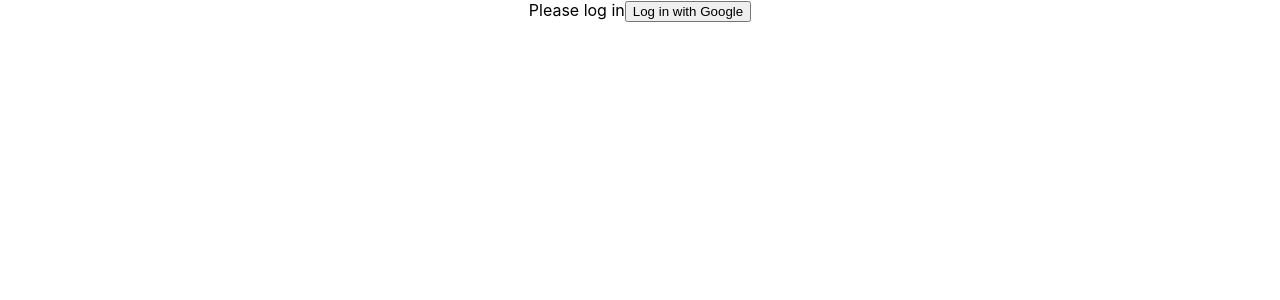
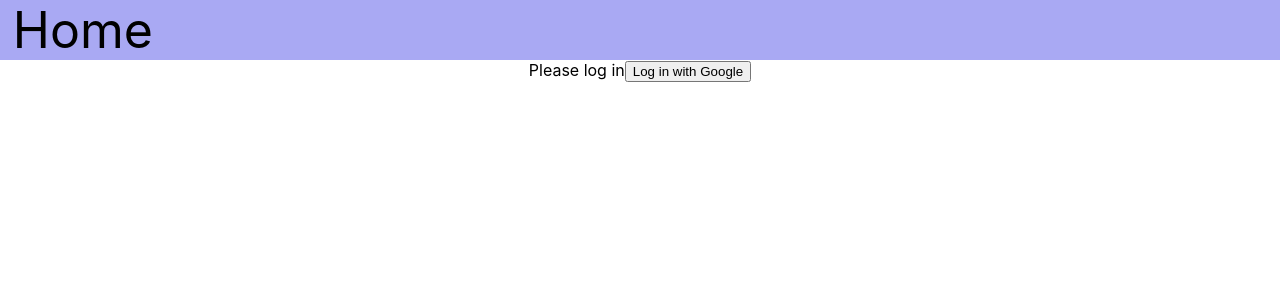
Before and after one commit to tim-rooman/2122-datasecurityopenauthentication, a React (Create React App) app in the folder openauth/: page / in a window 1280 px wide. Shown: the top 300 px of the page. Built offline with nearby package versions, Linux system fonts and the light colour scheme.

Commit message:
Adding basic css and log out feature.

```diff
--- a/openauth/src/App.css
+++ b/openauth/src/App.css
@@ -1,38 +1,29 @@
-.App {
+html {
+  font-size: 62.5%;  /* 1rem = 10px */
+ }
+
+ .App {
   text-align: center;
+  margin: 0;
+  padding: 0;
+  font-size: 1.6rem;
+}
+.header{
+  background-color: rgb(169, 169, 243);
+  font-size: 5rem;
+  display: flex;
+  justify-content: space-between;
+  padding-left: 1%;
+  padding-right: 1%;
+  align-items: center;
 }
 
-.App-logo {
-  height: 40vmin;
-  pointer-events: none;
+.header img{
+  width: 10rem;
+  height: 10rem;
+  border-radius: 5rem;
 }
 
-@media (prefers-reduced-motion: no-preference) {
-  .App-logo {
-    animation: App-logo-spin infinite 20s linear;
-  }
+.header span{
+  display: block;
 }
-
-.App-header {
-  background-color: #282c34;
-  min-height: 100vh;
-  display: flex;
-  flex-direction: column;
-  align-items: center;
-  justify-content: center;
-  font-size: calc(10px + 2vmin);
-  color: white;
-}
-
-.App-link {
-  color: #61dafb;
-}
-
-@keyframes App-logo-spin {
-  from {
-    transform: rotate(0deg);
-  }
-  to {
-    transform: rotate(360deg);
-  }
-}
--- a/openauth/src/App.js
+++ b/openauth/src/App.js
@@ -1,7 +1,12 @@
 import React, { useState } from "react";
 import "./App.css";
 import { authentication } from "./firebase-config";
-import { getAuth, signInWithPopup, GoogleAuthProvider } from "firebase/auth";
+import {
+  getAuth,
+  signInWithPopup,
+  GoogleAuthProvider,
+  signOut,
+} from "firebase/auth";
 
 function App() {
   const [user, setUSer] = useState(null);
@@ -22,15 +27,33 @@ function App() {
       });
   };
 
+  const signOutFromGoogle = () => {
+    signOut(auth)
+      .then(() => {
+        setUSer(null);
+      })
+      .catch((error) => {
+        console.log(error);
+      });
+  };
+
   return (
     <div className="App">
+      <div className="header">
+        <span>Home</span>
+        {user ? <img src={user.photoURL} /> : null}
+      </div>
       {user ? <span>Hi {user.displayName} </span> : <span>Please log in</span>}
       {user ? (
         <div>
           {user.email} <img src={user.photoURL} />
         </div>
       ) : null}
-      <button onClick={signInWithGoogle}>Log in with Google</button>
+      {user ? (
+        <button onClick={signOutFromGoogle}>Log out</button>
+      ) : (
+        <button onClick={signInWithGoogle}>Log in with Google</button>
+      )}
     </div>
   );
 }
```
